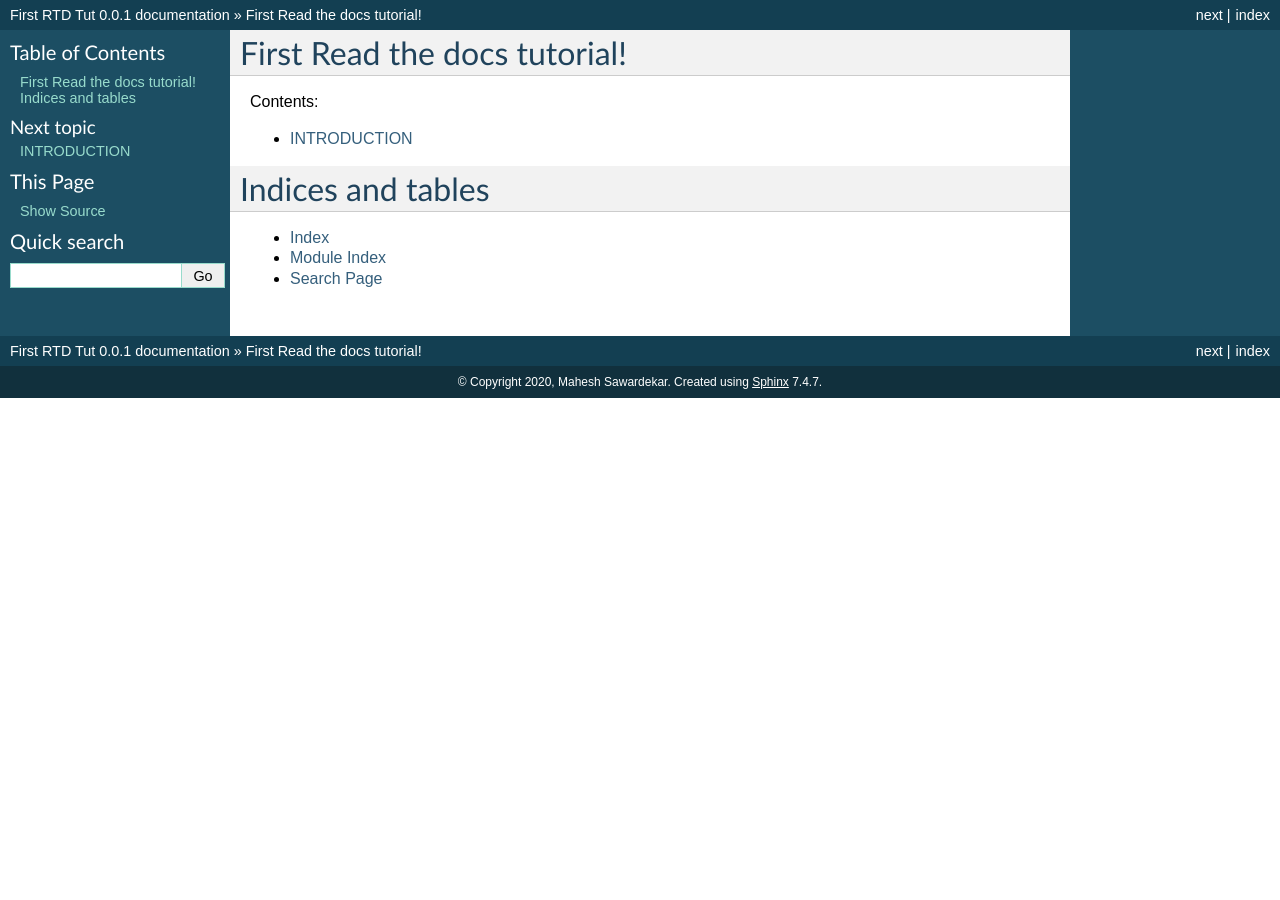
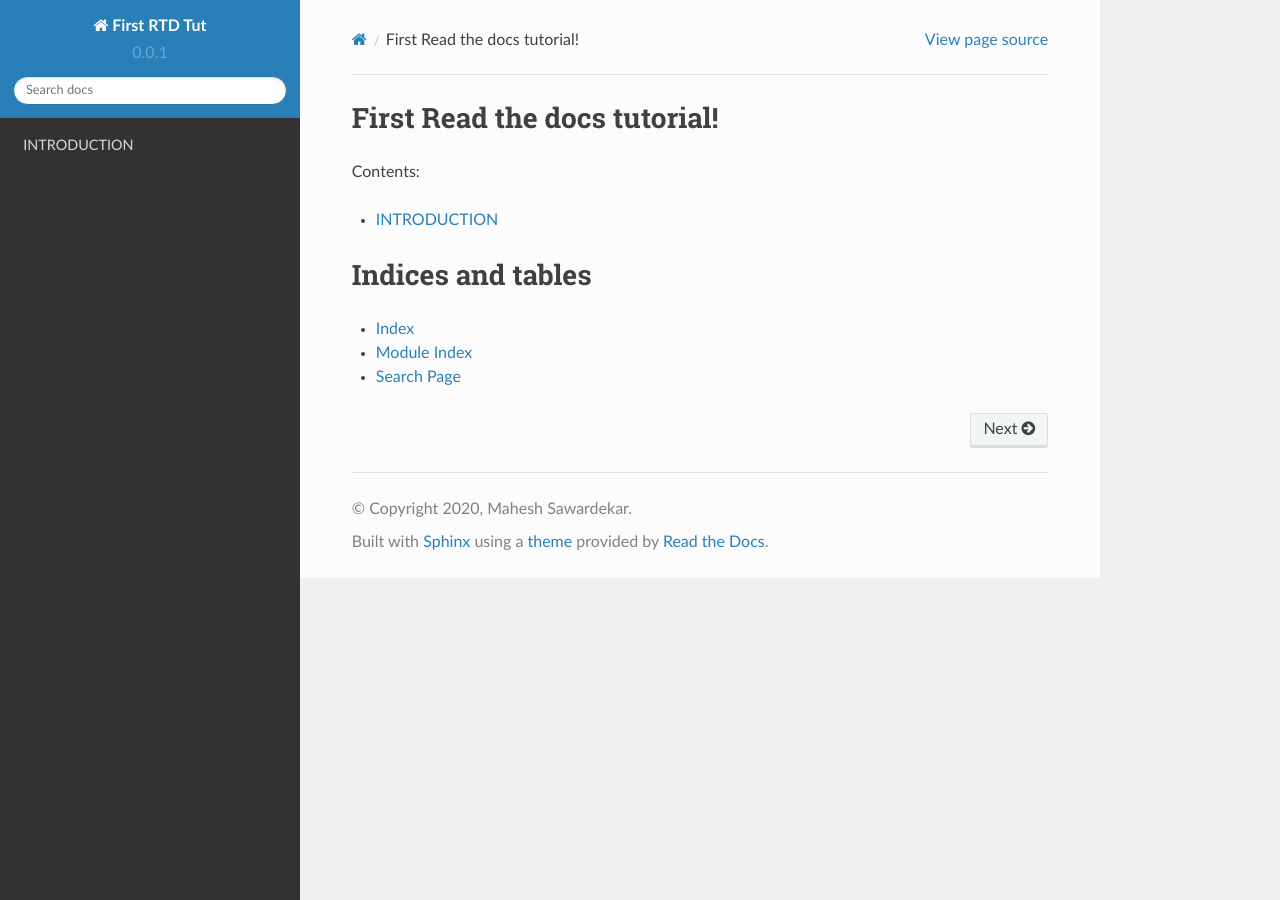
Before and after one commit to smahesh14/learnDocSphinx, a Sphinx documentation site: the page built from docs/source/index.rst, in a window 1280 px wide. Built offline with Sphinx 7.4.7 and the Read the Docs theme 2.0.0, drawn with Linux system fonts in a browser that asks for light colours.

Commit message:
theme rtd

```diff
--- a/docs/source/conf.py
+++ b/docs/source/conf.py
@@ -109,7 +109,7 @@ todo_include_todos = False
 # The theme to use for HTML and HTML Help pages.  See the documentation for
 # a list of builtin themes.
 #html_theme = 'alabaster'
-html_theme = 'default'
+html_theme = 'sphinx_rtd_theme'
 
 # Theme options are theme-specific and customize the look and feel of a theme
 # further.  For a list of options available for each theme, see the
```
